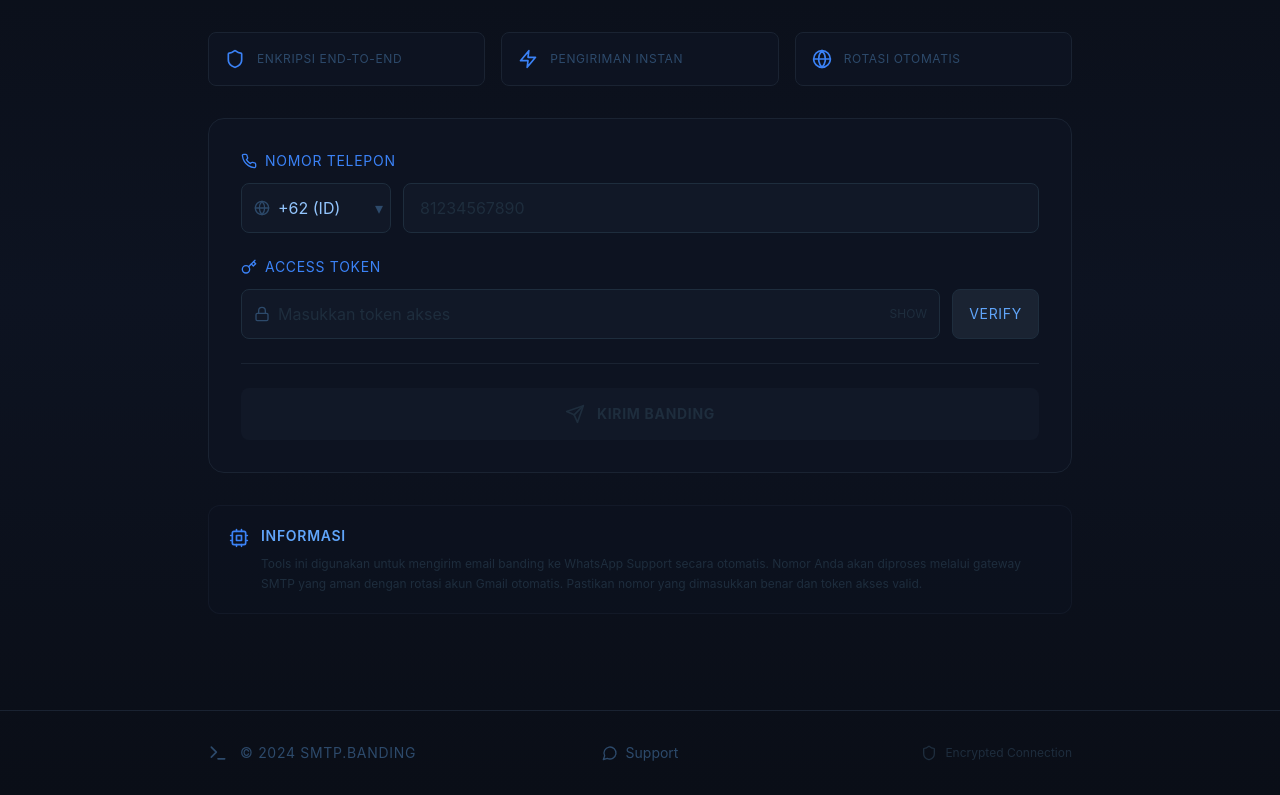
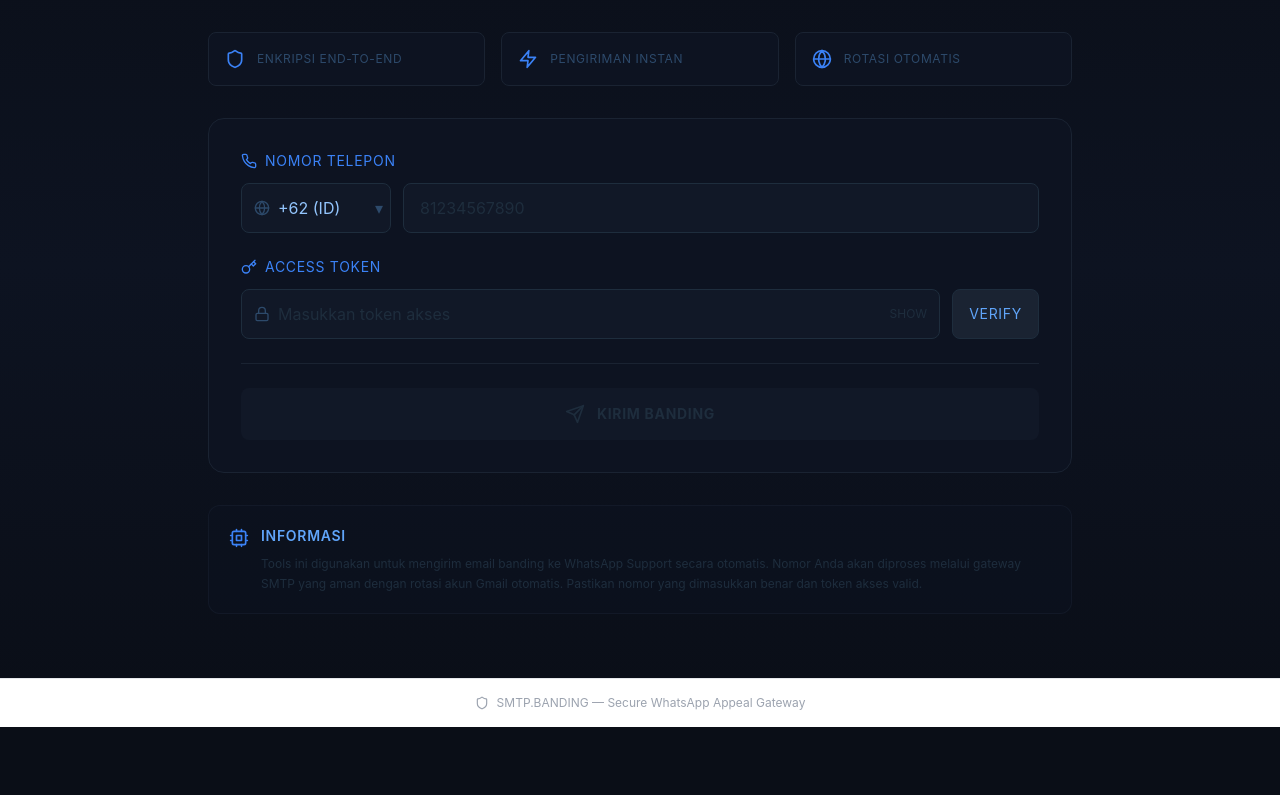
Before and after one commit to izzyrap/Muhammad-ikhsan-assidiq, a Next.js app: page / in a window 1280 px wide. Shown: the part 193-988 px from the top of the page. After the commit the page ends 920 px from the top, so only its background shows below. Built offline with nearby package versions, Linux system fonts and the light colour scheme.

Commit message:
Refactor Footer component with new design and text
Updated footer styling and content for better presentation.

```diff
--- a/components/Footer.js
+++ b/components/Footer.js
@@ -1,26 +1,11 @@
-import { MessageCircle, Shield, Terminal } from 'lucide-react';
+import { Shield } from 'lucide-react';
 
 export default function Footer() {
   return (
-    <footer className="border-t border-cyber-600 mt-16 py-8">
-      <div className="max-w-4xl mx-auto px-4 grid grid-cols-1 md:grid-cols-3 gap-6">
-        <div className="flex items-center gap-3 justify-center md:justify-start">
-          <Terminal className="w-5 h-5 text-cyber-400" />
-          <span className="text-cyber-400 text-sm tracking-wider">© 2024 SMTP.BANDING</span>
-        </div>
-
-        <div className="flex items-center justify-center gap-4">
-          <a href="https://t.me/your_support_username" target="_blank" rel="noopener noreferrer"
-             className="flex items-center gap-2 text-cyber-400 hover:text-cyber-200 transition-colors text-sm">
-            <MessageCircle className="w-4 h-4" />
-            <span>Support</span>
-          </a>
-        </div>
-
-        <div className="flex items-center justify-center md:justify-end gap-2">
-          <Shield className="w-4 h-4 text-cyber-500" />
-          <span className="text-cyber-500 text-xs">Encrypted Connection</span>
-        </div>
+    <footer className="border-t border-surface-200 bg-white mt-8">
+      <div className="max-w-2xl mx-auto px-4 py-4 flex items-center justify-center gap-2 text-gray-400 text-xs">
+        <Shield className="w-3.5 h-3.5" />
+        <span>SMTP.BANDING — Secure WhatsApp Appeal Gateway</span>
       </div>
     </footer>
   );
```
